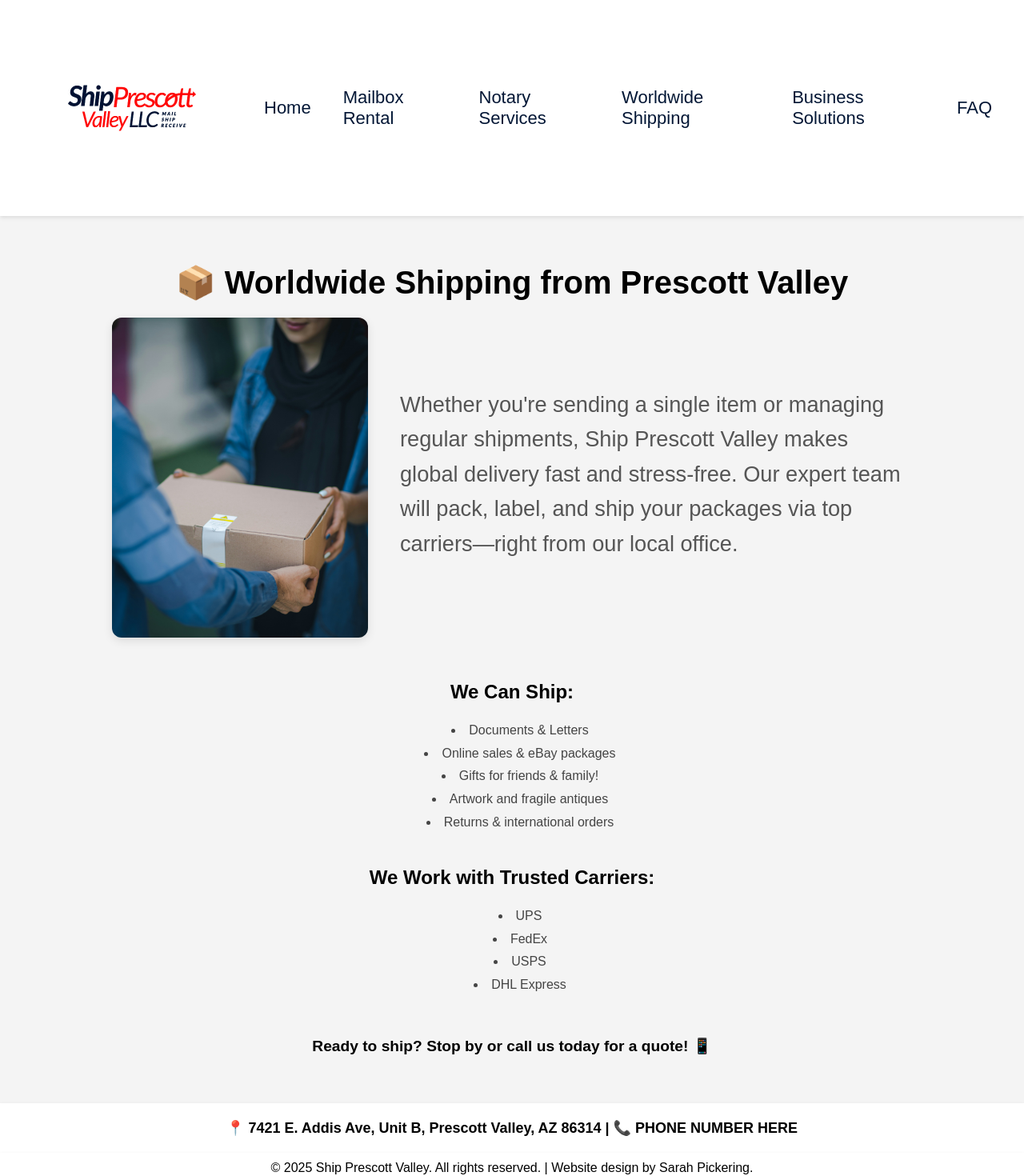
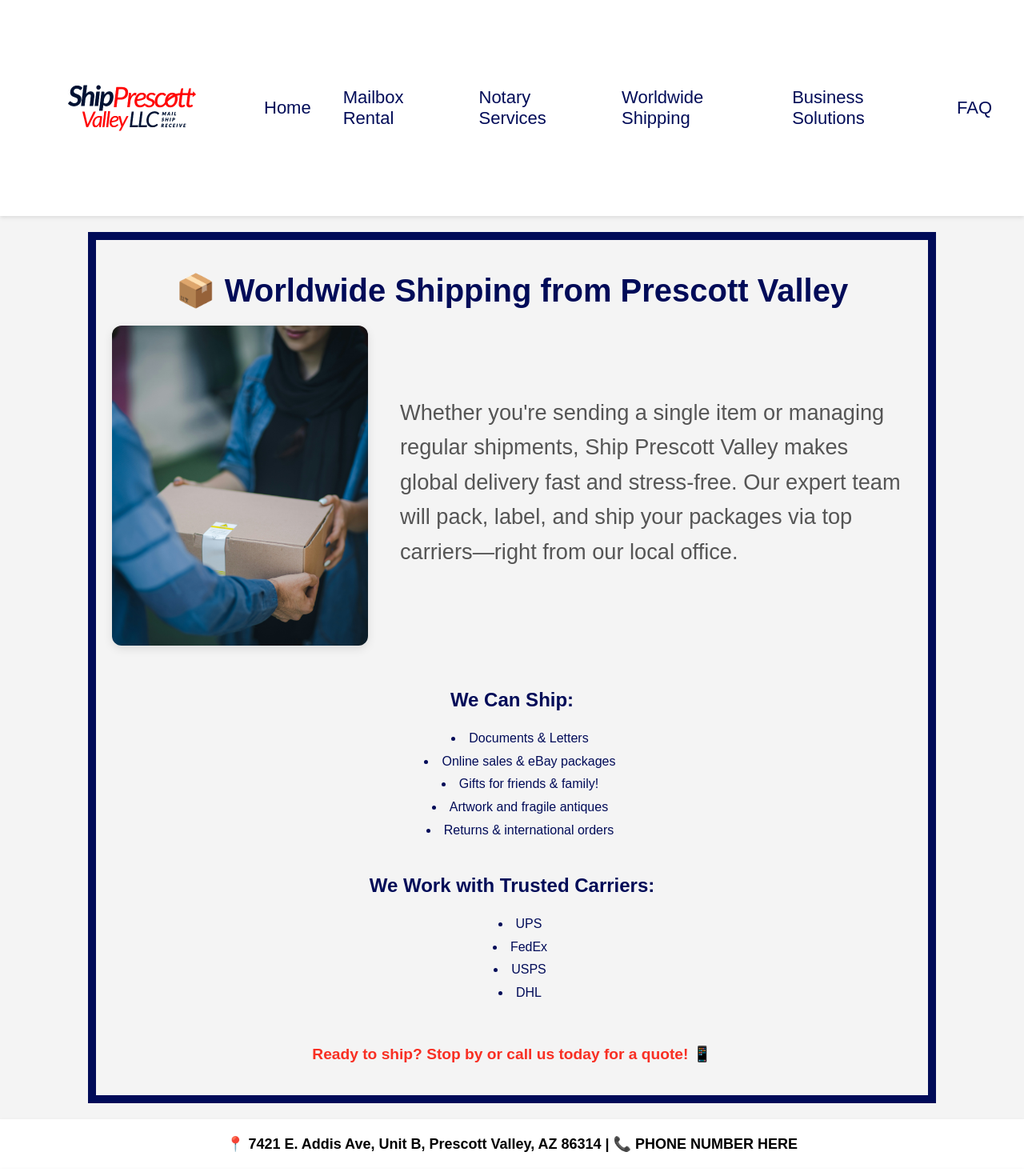
Before and after one commit to sarahpickering/ship-prescott-valley, a React (Create React App) app: page /shipping in a window 1280 px wide. Shown: the top 1470 px of the page at 80% size. Built offline with nearby package versions, Linux system fonts and the light colour scheme.

Commit message:
font color changes

```diff
--- a/src/Components/BusinessSolutions.js
+++ b/src/Components/BusinessSolutions.js
@@ -7,12 +7,13 @@ const Container = styled.div`
     margin: auto;
     padding: 40px 20px;
     background-color: #fff;
+    border: 10px solid #000b58;
 `
 
 const Title = styled.h1`
     font-size: 2.5rem;
     text-align: center;
-    color: #222;
+    color: #000b58;
     margin-bottom: 20px
 `
 
--- a/src/Components/FAQ.js
+++ b/src/Components/FAQ.js
@@ -10,7 +10,7 @@ const Container = styled.div`
 const Title = styled.h1`
   text-align: center;
   font-size: 2.5rem;
-  color: #222;
+  color: #000b58;
   margin-bottom: 40px;
 `;
 
@@ -88,6 +88,7 @@ const FAQSection = ({ title, questions }) => {
 
 
 const FAQ = () => {
+
     const mailboxFAQs = [
         {
             q: "How much does a mailbox rental cost?",
@@ -138,7 +139,7 @@ const FAQ = () => {
     return (
         <Container>
             <Title>
-
+                Frequently Asked Questions:
             </Title>
             <FAQSection title="📬 Mailbox Rental" questions={mailboxFAQs} />
             <FAQSection title="📦 Shipping" questions={shippingFAQs} />
--- a/src/Components/MailboxRental.js
+++ b/src/Components/MailboxRental.js
@@ -7,11 +7,12 @@ const Container = styled.div`
     max-width: 900px;
     margin: auto;
     background-color: #fff;
+    border: 10px solid #000b58;
 `;
 
 const Title = styled.h1`
     font-size: 2.5rem;
-    color: 333;
+    color: #000b58;
     text-align:center;
     margin-bottom: 20px;
 ;`
@@ -42,7 +43,7 @@ const Benefit = styled.li`
         content: "✔";
         position: absolute;
         left: 0;
-        color: #0077cc;
+        color: #000b58;
     }
 `;
 
@@ -52,7 +53,7 @@ const CTA = styled.div`
 
     a {
         display: inline-block;
-        background-color: #0077cc;
+        background-color: #000b58;
         color: #fff;
         padding: 12px 24px;
         font-size: 1rem;
@@ -61,7 +62,7 @@ const CTA = styled.div`
         transition: background-color 0.3s;
 
         &:hover {
-            background-color: #005fa3;
+            background-color:rgb(17, 127, 191);
         }
     }
 `;
@@ -114,7 +115,7 @@ const PriceCard = styled.div`
     h3 {
         margin-bottom: 10px;
         font-size: 1.2rem;
-        color: #0077cc;
+        color: #000b58;
     }
 
     p {
--- a/src/Components/NavBar.js
+++ b/src/Components/NavBar.js
@@ -9,7 +9,7 @@ const NavLinks = styled.nav`
     text-decoration: none`
 
     const NavLink = styled(Link)`
-        color: #021635;
+        color: #000b58;
         text-decoration: none;
         font-size: 22px;
         font-weight: 500;
--- a/src/Components/Notary.js
+++ b/src/Components/Notary.js
@@ -9,11 +9,12 @@ const Container = styled.div`
     max-width: 900px;
     margin: auto;
     background-color: #fff;
+    border: 10px solid #000b58;
 `;
 
 const Title = styled.h1`
     font-size: 2.5rem;
-    color: 333;
+    color: #000b58;
     text-align:center;
     margin-bottom: 20px;
 `;
--- a/src/Components/WorldwideShipping.js
+++ b/src/Components/WorldwideShipping.js
@@ -6,12 +6,14 @@ const Container = styled.div`
   max-width: 1000px;
   margin: auto;
   padding: 40px 20px;
+  border: 10px solid #000b58;
 `;
 
 const Title = styled.h1`
   font-size: 2.5rem;
   text-align: center;
   margin-bottom: 20px;
+  color: #000b58;
 `;
 
 const HeroSection = styled.div`
@@ -48,13 +50,14 @@ const Intro = styled.p`
 const Section = styled.div`
   margin-bottom: 40px;
   text-align: center;
+  color: #000b58;
 `;
 
 const List = styled.ul`
   list-style-position: inside;
   padding-left: 20px;
   line-height: 1.8;
-  color: #444;
+  color: #000b58;
 `;
 
 const CTA = styled.div`
@@ -62,6 +65,7 @@ const CTA = styled.div`
   margin-top: 50px;
   font-size: 1.2rem;
   font-weight: bold;
+  color: #f82f23;
 `;
 
 
@@ -99,7 +103,7 @@ const WorldwideShipping = () => {
                     <li>UPS</li>
                     <li>FedEx</li>
                     <li>USPS</li>
-                    <li>DHL Express</li>
+                    <li>DHL</li>
                 </List>
             </Section>
 
```
